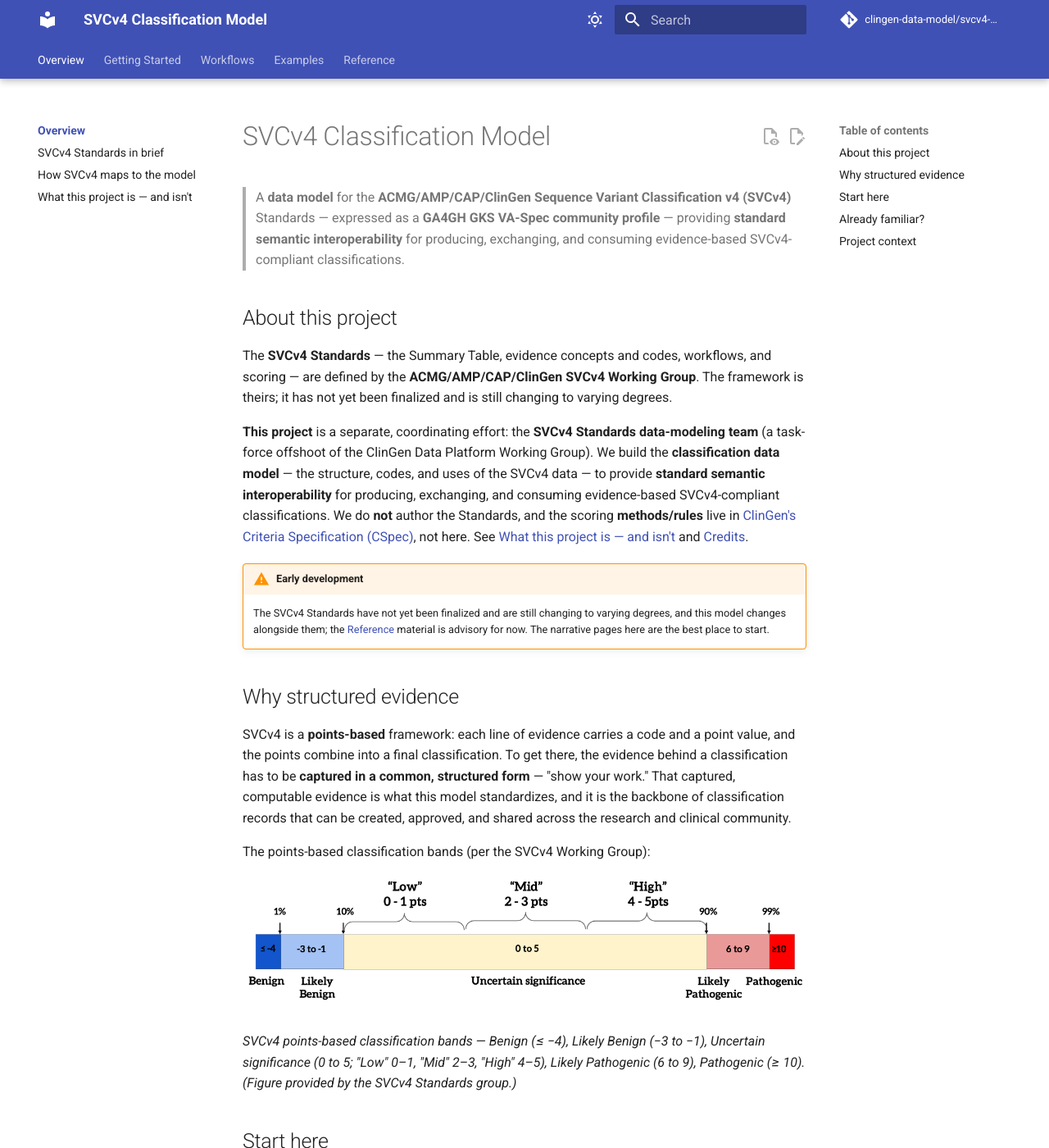
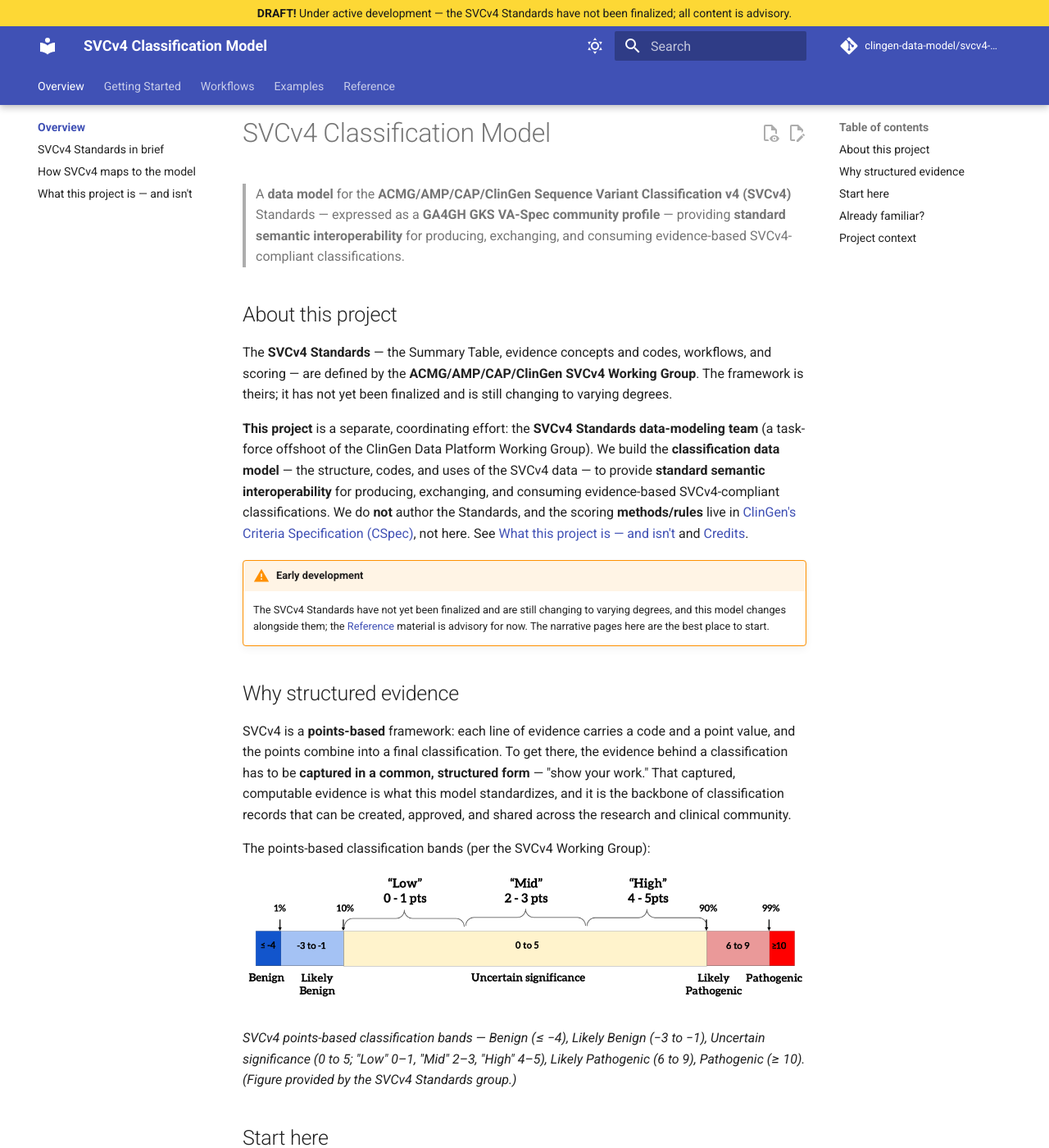
Before and after one commit to clingen-data-model/svcv4-model, an MkDocs documentation site: the page built from docs/index.md, in a window 1280 px wide and 1400 px high. Shown: the whole window at 82% size. Built offline with MkDocs 1.6.1 and Material for MkDocs 9.7.7, drawn with Linux system fonts in a browser that asks for light colours; comment, search, counter and statistics services are not loaded.

Commit message:
Add site-wide DRAFT announcement banner
Fixed yellow banner at the top of every page, above the sticky
header, warning that SVCv4 Standards are under active development
and all content is advisory.

Co-Authored-By: Claude Opus 4.6 (1M context) <noreply@anthropic.com>

```diff
--- a/docs/assets/stylesheets/applicability.css
+++ b/docs/assets/stylesheets/applicability.css
@@ -1,5 +1,52 @@
-/* Applicability styling for the Case model page.
-   Convention: bold = required (r), underline = conditional (c),
+/* ─── Fixed announce bar + header stacking ───────────────────────────────── */
+/* Both use position:fixed so neither moves during scroll.                    */
+/* Announce bar: use a CSS variable for its height so the header can          */
+/* reference it exactly — no gap, no overlap.                                 */
+:root { --announce-h: 1.6rem; }
+[data-md-component="announce"] {
+  position: fixed;
+  top: 0;
+  left: 0;
+  right: 0;
+  width: 100%;
+  height: var(--announce-h);
+  z-index: 5;
+  font-size: 0.85rem;
+  line-height: 1;
+  background-color: #fdd835 !important;  /* yellow */
+  color: #1a1a1a !important;             /* black text */
+}
+[data-md-component="announce"] .md-banner {
+  width: 100%;
+  height: 100%;
+  display: flex;
+  align-items: center;
+  justify-content: center;
+  background-color: #fdd835 !important;
+  color: #1a1a1a !important;
+}
+[data-md-component="announce"] .md-banner__inner {
+  width: 100%;
+  max-width: 100%;
+  text-align: center;
+  background-color: #fdd835 !important;
+  color: #1a1a1a !important;
+}
+.md-header {
+  position: fixed !important;
+  top: var(--announce-h) !important;
+  left: 0;
+  width: 100%;
+  z-index: 4;
+}
+/* Push page content below the fixed header + announce bar */
+.md-container {
+  padding-top: calc(var(--announce-h) + 3rem);
+}
+
+
+/* ─── Applicability styling for the Case model page. ──────────────────────── */
+/* Convention: bold = required (r), underline = conditional (c),
    italic = optional (o), dimmed = not applicable (x).
    Used by the generated superset matrix and the per-workflow JSON examples. */
 
--- a/mkdocs.yml
+++ b/mkdocs.yml
@@ -8,6 +8,7 @@ strict: true
 
 theme:
   name: material
+  custom_dir: overrides
   features:
     - navigation.tabs
     - navigation.tabs.sticky
--- /dev/null
+++ b/overrides/main.html
@@ -0,0 +1,6 @@
+{% extends "base.html" %}
+
+{% block announce %}
+  <strong>DRAFT!</strong>
+  Under active development &mdash; the SVCv4 Standards have not been finalized; all content is advisory.
+{% endblock %}
```
